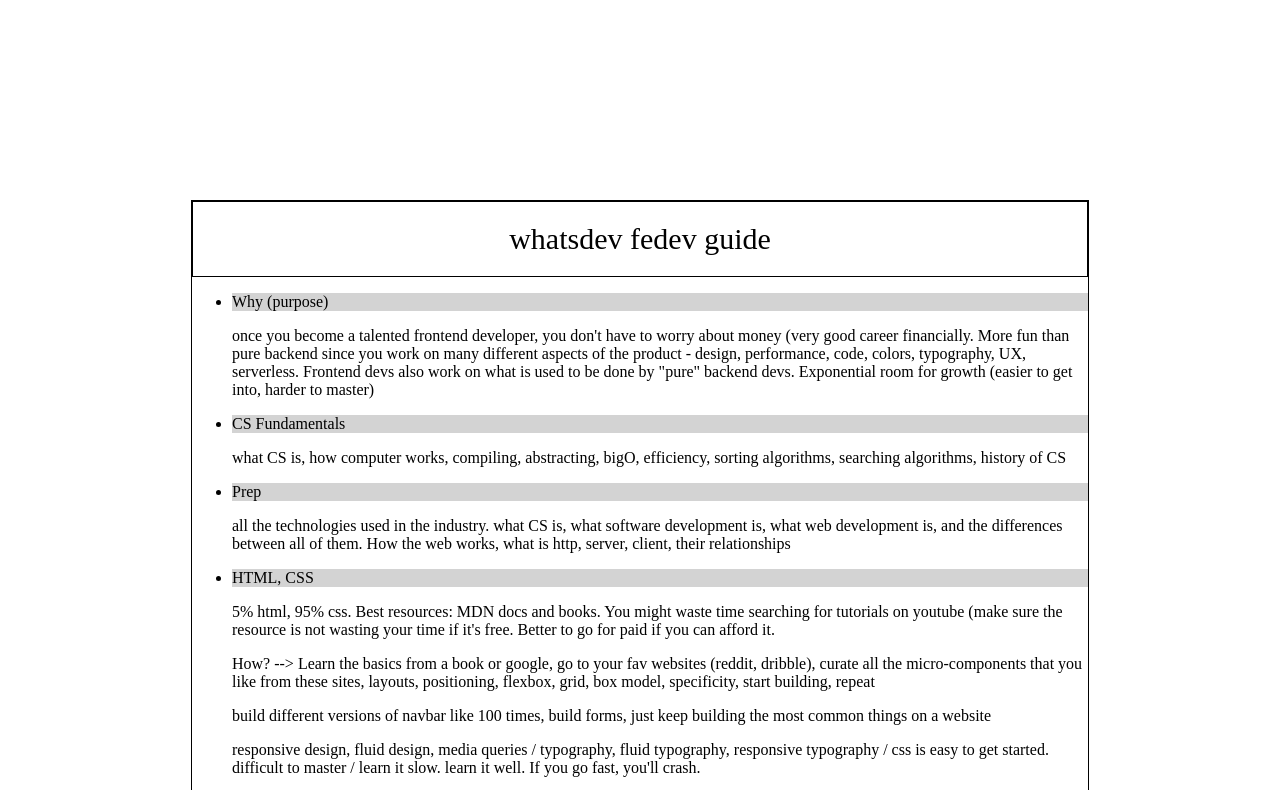
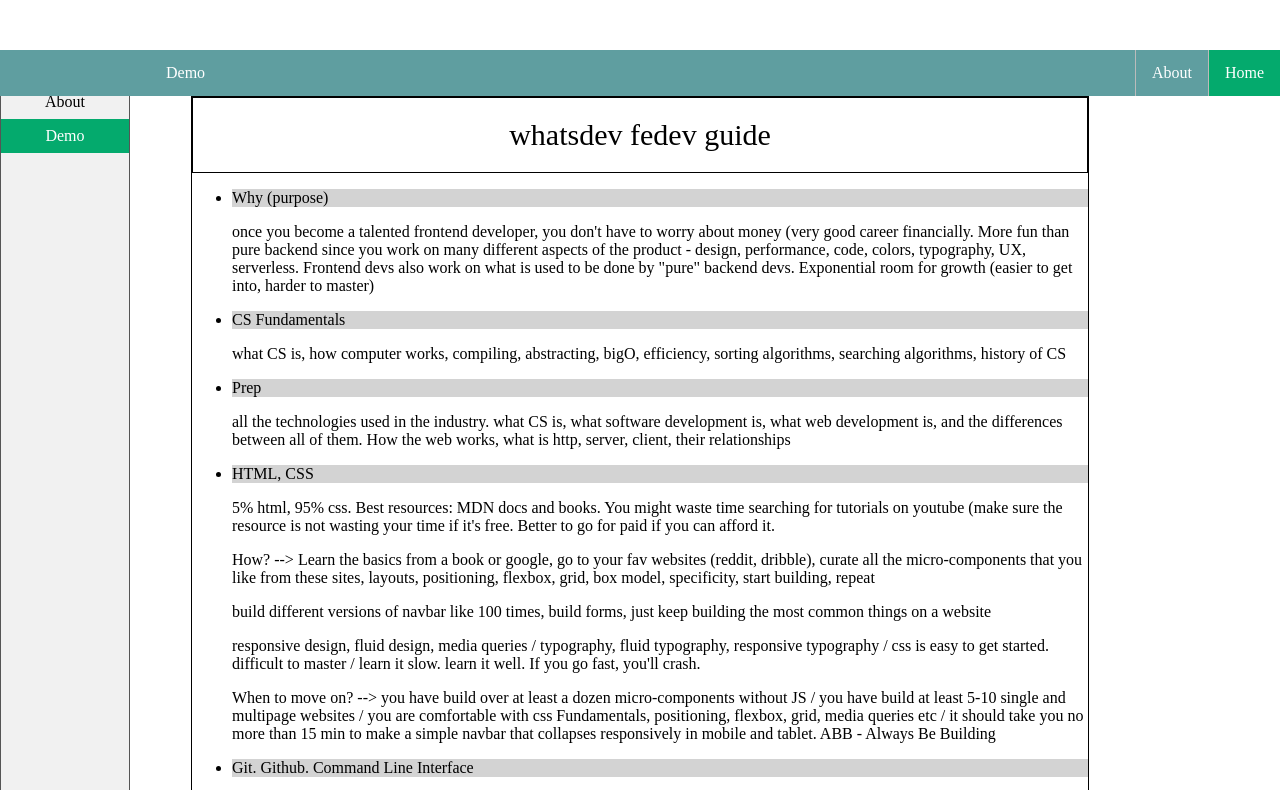
Before and after one commit to magidian/fedev-guide, a plain HTML site: page index.html in a window 1280 px wide. Shown: the top 790 px of the page. Drawn offline with Linux system fonts and the light colour scheme.

Commit message:
added navbars draft

```diff
--- a/index.html
+++ b/index.html
@@ -9,9 +9,22 @@
 
 </head>
 <body>
-    <nav>
+    <nav class="vert_nav">
+        <ul>
+            <li><a href="#">Home</a></li>
+            <li><a href="#">About</a></li>
+            <li><a href="#" class="active">Demo</a></li>
+        </ul>
+    </nav>
 
+    <nav class="horiz_nav">
+        <ul>
+            <li><a href="#" class="active">Home</a></li>
+            <li><a href="#">About</a></li>
+            <li style="float: left; margin-left: 150px"><a href="#">Demo</a></li>
+        </ul>
     </nav>
+
     <div class="main">
         <div class="header">
             <header>whatsdev fedev guide</header>
--- a/styles.css
+++ b/styles.css
@@ -1,7 +1,94 @@
+body {
+  margin: 0;
+  padding: 0;
+}
 
-body {
-    margin: 200px auto;
+
+.vert_nav > ul {
+  list-style-type: none;
+  margin: 0;
+  padding: 0;
+  width: 10%;
+  background-color: #f1f1f1;
+  border: 1px solid #555;
+
+  height: 100%;
+  position: fixed;
+  overflow: auto;
 }
+
+.vert_nav > ul > li a {
+  display: block;
+  color: #000;
+  padding: 8px 16px;
+  text-decoration: none;
+  text-align: center;
+}
+
+/* .vert_nav > ul > li {
+    border-bottom: 1px solid #555;
+}
+.vert_nav > ul > li:last-child {
+    border-bottom: none;
+} */
+
+.vert_nav > ul > li a:hover {
+  background-color: #555;
+  color: white;
+}
+
+.vert_nav > ul .active {
+  background-color: #04aa6d;
+  color: white;
+}
+
+
+
+.horiz_nav > ul {
+    margin: 0;
+    padding: 0;
+    list-style-type: none;
+    background-color: cadetblue;
+    overflow: hidden;
+    /* position: fixed; */
+    position: sticky;
+    margin-top: 50px;
+    top: 0;
+    width: 100%;
+}
+
+.horiz_nav > ul > li {
+    /* display: inline; */
+    float: right;
+}
+
+.horiz_nav > ul > li a {
+    display: block;
+    color: white;
+    text-align: center;
+    padding: 14px 16px;
+    text-decoration: none;
+    /* background-color: #dddddd; */
+}
+.horiz_nav > ul > li a:hover {
+    background-color: #555;
+}
+
+.horiz_nav > ul .active {
+    background-color: #04aa6d;
+}
+
+.horiz_nav > ul > li {
+    border-left: 1px solid #bbb;
+}
+.horiz_nav > ul > li:last-child {
+    border-left: none;
+}
+
+
+
+
+
 .header {
   font-size: 30px;
   margin: 0 auto;
@@ -16,6 +103,6 @@ body {
   margin: 0 auto;
 }
 
-li {
+.main > ul > li {
   background-color: lightgray;
 }
```
Lines whose indentation alone changed are shown as unchanged.
